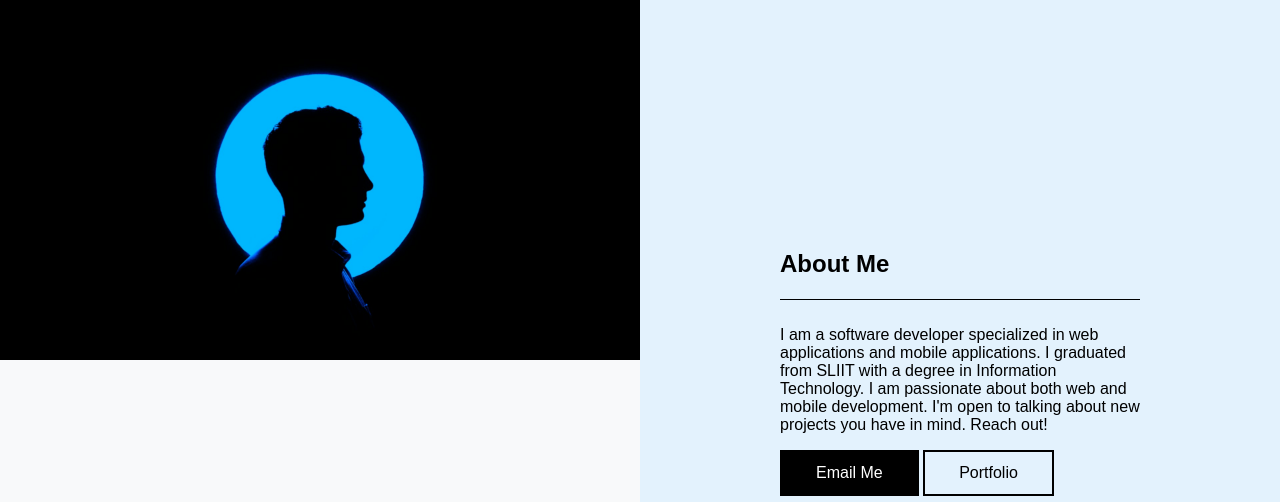
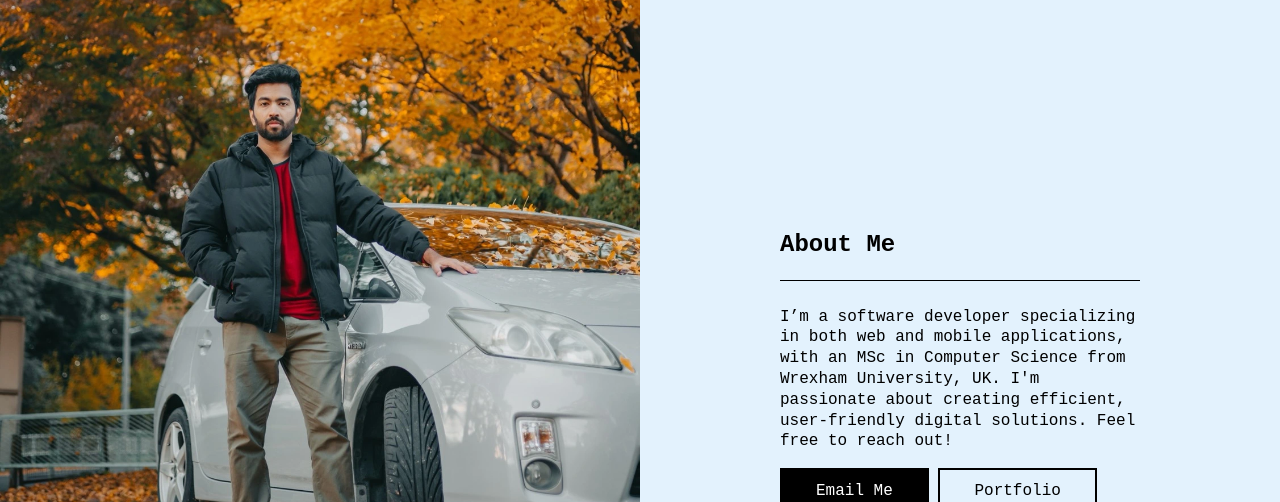
Before and after one commit to pubudu-wijekoon/pubudu-wijekoon.github.io, a plain HTML site: page index.html in a window 1280 px wide. Shown: the top 502 px of the page. Drawn offline with Linux system fonts and the light colour scheme.

Commit message:
update photo and desc

```diff
--- a/index.html
+++ b/index.html
@@ -12,7 +12,7 @@
 <body>
     <div class="container">
         <div class="image-section">
-            <img src="images/myself.jpg" alt="Leon France" class="profile-image">
+            <!-- <img src="images/myself.jpg" alt="Leon France" class="profile-image"> -->
         </div>
         <div class="info-section">
             <h1>Pubudu Wijekoon</h1>
@@ -23,9 +23,10 @@
         <div class="about-section">
             <h2>About Me</h2>
             <span class="border"></span>
-            <p>I am a software developer specialized in web applications and mobile applications. I graduated from SLIIT
-                with a degree in Information Technology. I am passionate about both web and mobile development. I'm open
-                to talking about new projects you have in mind. Reach out!</p>
+            <p>I’m a software developer specializing in both web and mobile applications,
+                with an MSc in Computer
+                Science from Wrexham University, UK. I'm passionate about creating efficient, user-friendly digital
+                solutions. Feel free to reach out!</p>
             <div class="buttons">
                 <!-- <a href="Pubudu_Wijekoon_Resume.pdf" class="btn-outline" target="_blank">Resume</a> -->
                 <a href="mailto:pubudu.yj@gmail.com" class="btn">Email Me</a>
--- a/styles.css
+++ b/styles.css
@@ -1,6 +1,6 @@
 body {
   background-color: #f8f9fa;
-  font-family: Arial, sans-serif;
+  font-family: monospace, sans-serif;
   margin: 0;
   padding: 0;
 }
@@ -16,6 +16,10 @@ body {
   grid-column: 1 / 2;
   grid-row: 1 / 2;
   text-align: center;
+  min-height: 50vh;
+  background: url(images/myself.webp);
+  background-size: cover;
+  background-position: center;
 }
 
 .profile-image {
@@ -54,17 +58,22 @@ body {
   grid-column: 2 / 3;
   grid-row: 1 / 3;
   background-color: #e3f2fd;
-  padding: 140px; /* Default padding for larger screens */
+  padding: 140px;
+  /* Default padding for larger screens */
 }
 
-@media (max-width: 1024px) { /* Tablet */
+@media (max-width: 1024px) {
+
+  /* Tablet */
   .about-section {
     margin-top: 20px;
     padding: 30px;
   }
 }
 
-@media (max-width: 768px) { /* Mobile */
+@media (max-width: 768px) {
+
+  /* Mobile */
   .about-section {
     margin-top: 20px;
     padding: 20px;
@@ -74,6 +83,10 @@ body {
 
 .about-section h2 {
   margin-top: 0;
+}
+
+.about-section p {
+  line-height: 1.3em;
 }
 
 .border {
@@ -89,7 +102,8 @@ hr {
   margin: 10px 0;
 }
 
-.btn, .btn-outline {
+.btn,
+.btn-outline {
   display: inline-block;
   padding: 12px 34px;
   text-decoration: none;
@@ -128,6 +142,7 @@ hr {
     padding: 20px;
   }
 
+
   .profile-image {
     width: 100%;
   }
@@ -163,21 +178,49 @@ hr {
 }
 
 @-webkit-keyframes fadein {
-  from {bottom: 0; opacity: 0;}
-  to {bottom: 30px; opacity: 1;}
+  from {
+    bottom: 0;
+    opacity: 0;
+  }
+
+  to {
+    bottom: 30px;
+    opacity: 1;
+  }
 }
 
 @keyframes fadein {
-  from {bottom: 0; opacity: 0;}
-  to {bottom: 30px; opacity: 1;}
+  from {
+    bottom: 0;
+    opacity: 0;
+  }
+
+  to {
+    bottom: 30px;
+    opacity: 1;
+  }
 }
 
 @-webkit-keyframes fadeout {
-  from {bottom: 30px; opacity: 1;}
-  to {bottom: 0; opacity: 0;}
+  from {
+    bottom: 30px;
+    opacity: 1;
+  }
+
+  to {
+    bottom: 0;
+    opacity: 0;
+  }
 }
 
 @keyframes fadeout {
-  from {bottom: 30px; opacity: 1;}
-  to {bottom: 0; opacity: 0;}
+  from {
+    bottom: 30px;
+    opacity: 1;
   }
+
+  to {
+    bottom: 0;
+    opacity: 0;
+  }
+}
```
Also changed, not shown: images/myself.jpg (deleted), images/myself.webp (added). Lines whose indentation alone changed are shown as unchanged.
